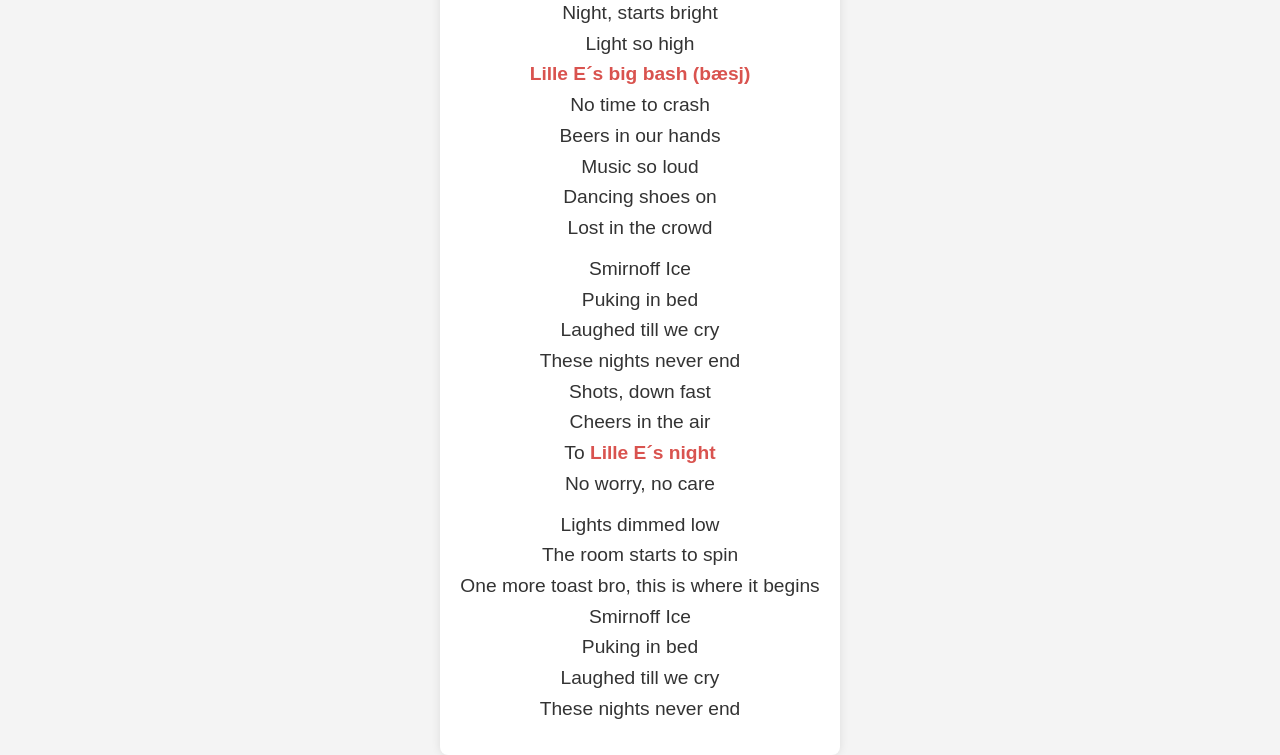
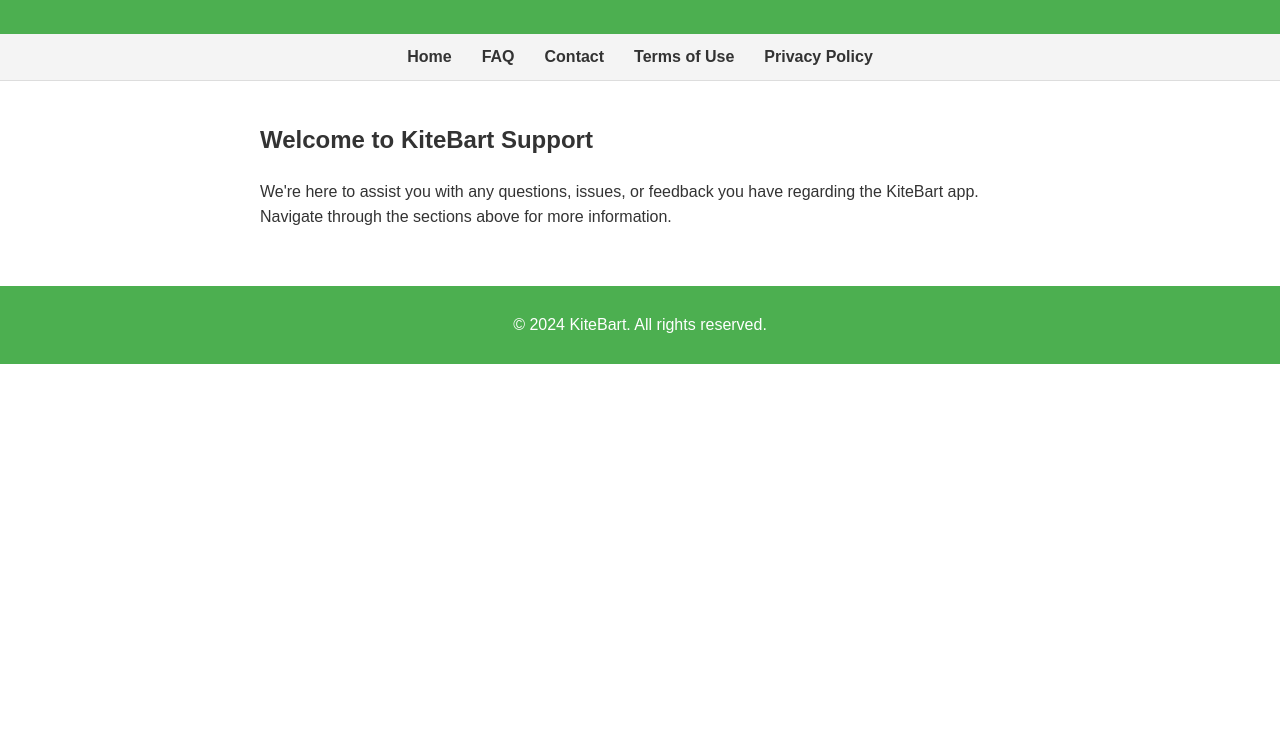
Before and after one commit to oddlunde/oddlunde.github.io, a plain HTML site: page index.html in a window 1280 px wide. Shown: the part 100-855 px from the top of the page. After the commit the page ends 800 px from the top, so only its background shows below. Drawn offline with Linux system fonts and the light colour scheme.

Commit message:
Kitebart update

```diff
--- a/index.html
+++ b/index.html
@@ -1,102 +1,121 @@
 <!DOCTYPE html>
 <html lang="en">
-
 <head>
   <meta charset="UTF-8">
   <meta name="viewport" content="width=device-width, initial-scale=1.0">
-    <meta name="description" content="A fun and lively poem celebrating a night out.">
-    <meta name="author" content="Henrik Lilleengen">
-    <title>Lille E's Big Bash</title>
+  <title>KiteBart Support</title>
   <style>
     body {
       font-family: Arial, sans-serif;
+      margin: 0;
+      padding: 0;
       line-height: 1.6;
       color: #333;
-            background-color: #f4f4f4;
-            margin: 0;
-            padding: 20px;
+    }
+    header {
+      background: #4CAF50;
+      color: #fff;
+      padding: 20px 10px;
+      text-align: center;
+    }
+    nav {
       display: flex;
       justify-content: center;
-            align-items: center;
-            height: 100vh;
+      background: #f4f4f4;
+      padding: 10px 0;
+      border-bottom: 1px solid #ddd;
     }
-
+    nav a {
+      margin: 0 15px;
+      text-decoration: none;
+      color: #333;
+      font-weight: bold;
+    }
+    nav a:hover {
+      color: #4CAF50;
+    }
+    section {
+      display: none;
+      padding: 20px;
+    }
+    section.active {
+      display: block;
+    }
+    footer {
+      text-align: center;
+      background: #4CAF50;
+      color: #fff;
+      padding: 10px 0;
+      margin-top: 20px;
+    }
     .container {
       max-width: 800px;
-            background-color: #fff;
-            padding: 20px;
-            border-radius: 8px;
-            box-shadow: 0 0 10px rgba(0, 0, 0, 0.1);
-        }
-
-        h1 {
-            font-size: 2em;
-            text-align: center;
-            margin-bottom: 20px;
-            color: #444;
-        }
-
-        p {
-            font-size: 1.2em;
-            margin: 10px 0;
-            text-align: center;
-        }
-
-        .highlight {
-            color: #d9534f;
-            font-weight: bold;
-        }
-
-        @media (max-width: 600px) {
-            body {
-                padding: 10px;
-            }
-
-            .container {
-                padding: 15px;
-            }
-
-            h1 {
-                font-size: 1.5em;
-            }
-
-            p {
-                font-size: 1em;
-            }
+      margin: auto;
     }
   </style>
+  <script>
+    document.addEventListener("DOMContentLoaded", function () {
+      const sections = document.querySelectorAll("section");
+      const navLinks = document.querySelectorAll("nav a");
+
+      navLinks.forEach(link => {
+        link.addEventListener("click", function (e) {
+          e.preventDefault();
+          sections.forEach(section => section.classList.remove("active"));
+          navLinks.forEach(link => link.classList.remove("active"));
+          document.querySelector(this.getAttribute("href")).classList.add("active");
+        });
+      });
+
+      // Default section
+      document.querySelector("#home").classList.add("active");
+    });
+  </script>
 </head>
-
 <body>
+  <header>
+    <h1>KiteBart Support</h1>
+  </header>
+  <nav>
+    <a href="#home">Home</a>
+    <a href="#faq">FAQ</a>
+    <a href="#contact">Contact</a>
+    <a href="#terms">Terms of Use</a>
+    <a href="#privacy">Privacy Policy</a>
+  </nav>
   <div class="container">
-        <h1>Henrik Lilleengen</h1>
-        <p>Night, starts bright<br>
-            Light so high<br>
-            <span class="highlight">Lille E´s big bash (bæsj)</span><br>
-            No time to crash<br>
-            Beers in our hands<br>
-            Music so loud<br>
-            Dancing shoes on<br>
-            Lost in the crowd
-        </p>
-        <p>Smirnoff Ice<br>
-            Puking in bed<br>
-            Laughed till we cry<br>
-            These nights never end<br>
-            Shots, down fast<br>
-            Cheers in the air<br>
-            To <span class="highlight">Lille E´s night</span><br>
-            No worry, no care
-        </p>
-        <p>Lights dimmed low<br>
-            The room starts to spin<br>
-            One more toast bro, this is where it begins<br>
-            Smirnoff Ice<br>
-            Puking in bed<br>
-            Laughed till we cry<br>
-            These nights never end
-        </p>
+    <section id="home">
+      <h2>Welcome to KiteBart Support</h2>
+      <p>We're here to assist you with any questions, issues, or feedback you have regarding the KiteBart app. Navigate through the sections above for more information.</p>
+    </section>
+    <section id="faq">
+      <h2>Frequently Asked Questions (FAQ)</h2>
+      <p><strong>Q: How do I report a bug or technical issue?</strong></p>
+      <p>A: You can email us at <a href="mailto:oddtlunde@gmail.com">oddtlunde@gmail.com</a>. Please include a description of the issue, steps to reproduce it, your device model, OS version, and any relevant screenshots.</p>
+      <p><strong>Q: How do I provide feedback or suggestions?</strong></p>
+      <p>A: We welcome your feedback! Please send it to <a href="mailto:oddtlunde@gmail.com">oddtlunde@gmail.com</a>.</p>
+      <p><strong>Q: Is KiteBart free to use?</strong></p>
+      <p>A: Yes, the app is free. Some advanced features may require a subscription or in-app purchase.</p>
+    </section>
+    <section id="contact">
+      <h2>Contact Us</h2>
+      <p>If you need assistance, please reach out to us via email:</p>
+      <p><strong>Email:</strong> <a href="mailto:oddtlunde@gmail.com">oddtlunde@gmail.com</a></p>
+      <p>We aim to respond within 1–2 business days.</p>
+    </section>
+    <section id="terms">
+      <h2>Terms of Use</h2>
+      <p>By using KiteBart, you agree to our terms and conditions. Please ensure you review them to understand your rights and obligations.</p>
+      <p>[Insert Terms of Use content or link here]</p>
+    </section>
+    <section id="privacy">
+      <h2>Privacy Policy</h2>
+      <p>We value your privacy. To learn more about how we handle your data, please read our full privacy policy.</p>
+      <p>[Insert Privacy Policy content or link here]</p>
+    </section>
   </div>
+  <footer>
+    <p>© 2024 KiteBart. All rights reserved.</p>
+  </footer>
 </body>
-
 </html>
```
Lines whose indentation alone changed are shown as unchanged.
